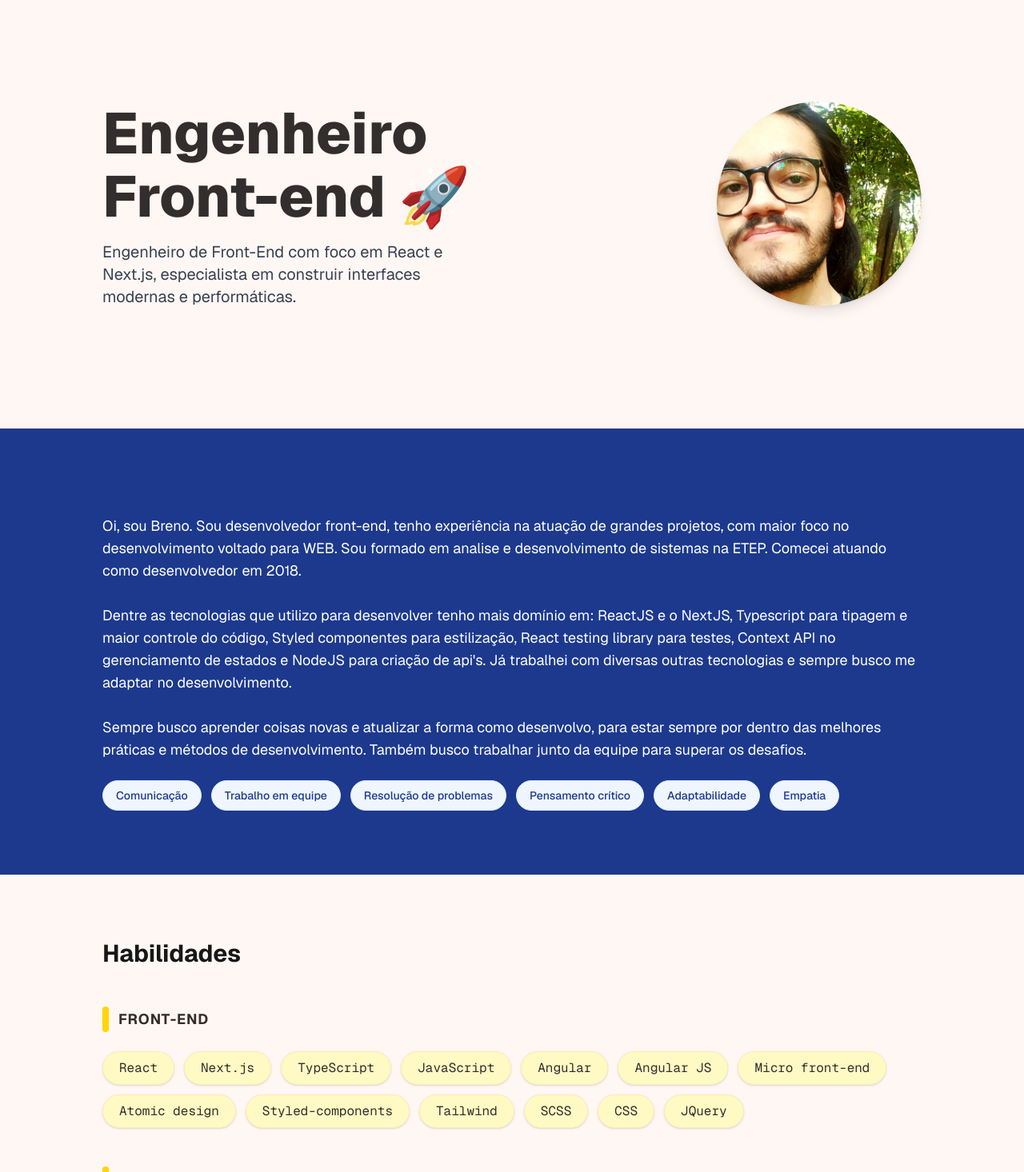
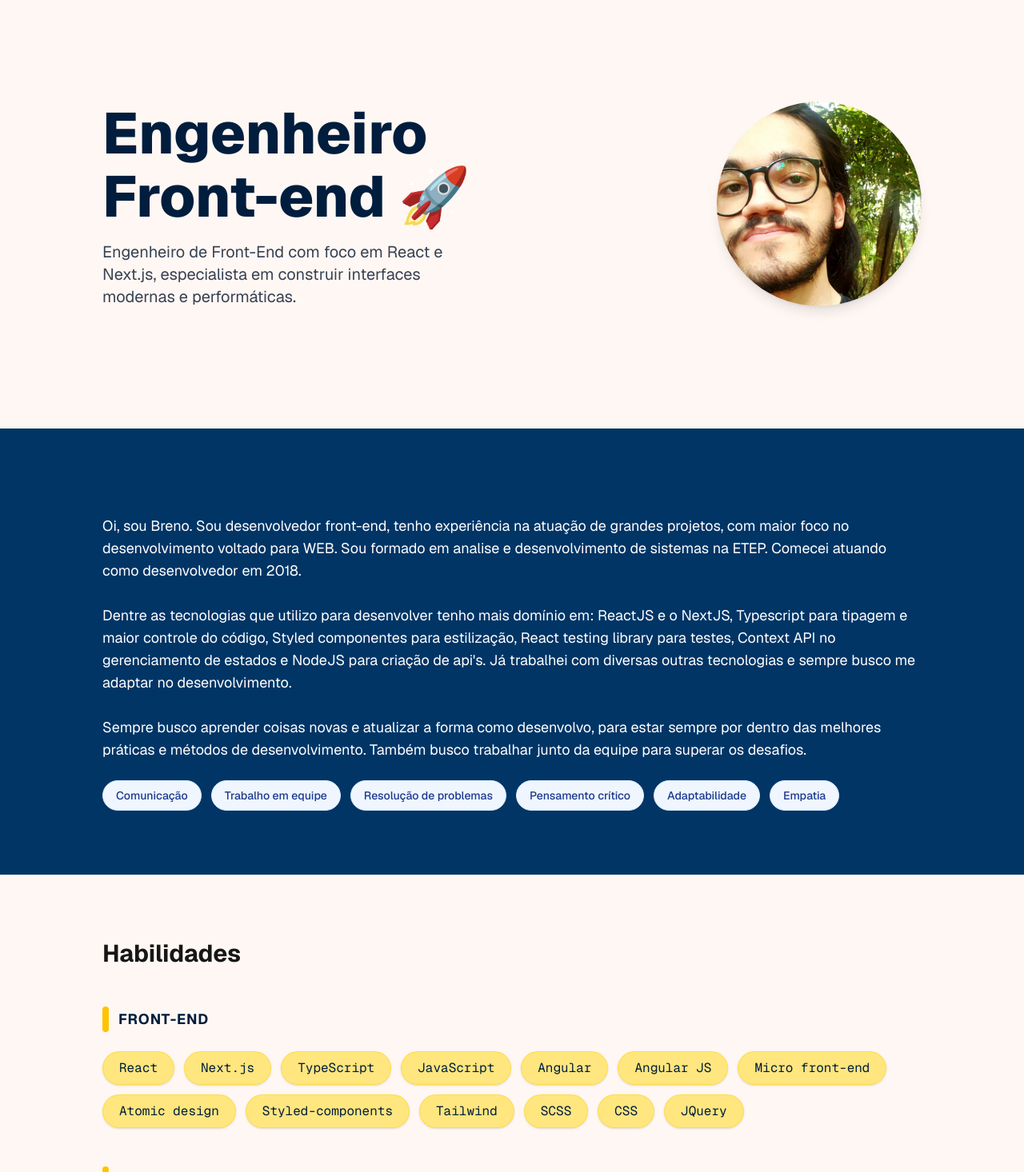
Before and after one commit to BrenoP/portfolio, a Next.js app: page / in a window 1280 px wide. Shown: the part 160-1626 px from the top of the page at 80% size. Built offline with nearby package versions, Linux system fonts and the light colour scheme.

Commit message:
Ajustes de click e modal

```diff
--- a/src/app/page.tsx
+++ b/src/app/page.tsx
@@ -267,12 +267,12 @@ export default function Home() {
 
   // Cores principais
   const COLOR_BG = '#FFF7F3';
-  const COLOR_HEADER = '#332E2E';
-  const COLOR_SKILL_TAG_BG = '#FFF9C4'; // amarelo claro
-  const COLOR_SKILL_TAG_BORDER = '#FFECB3'; // amarelo mais escuro
-  const COLOR_SKILL_TAG_TEXT = '#332E2E';
-  const COLOR_SKILL_BAR = '#FFD600'; // barra lateral
-  const COLOR_SECTION_BLUE = '#1C398E';
+  const COLOR_HEADER = '#001d3d';
+  const COLOR_SKILL_TAG_BG = 'rgba(255, 214, 10, .5)'; // amarelo claro
+  const COLOR_SKILL_TAG_BORDER = 'rgba(255, 214, 10, .5)'; // amarelo mais escuro
+  const COLOR_SKILL_TAG_TEXT = '#001d3d';
+  const COLOR_SKILL_BAR = '#ffc300'; // barra lateral
+  const COLOR_SECTION_BLUE = '#003566';
 
   return (
     <div className="min-h-screen flex flex-col font-sans" style={{ background: COLOR_BG }}>
@@ -442,7 +442,7 @@ export default function Home() {
                 <p className="text-gray-700 mb-2 px-8">{proj.descricao.length > 100 ? proj.descricao.slice(0, 100) + '...' : proj.descricao}</p>
                 <div className="flex flex-wrap gap-2 mt-2 px-8 pb-6">
                   {proj.tecnologias.map((tec) => (
-                    <span key={tec} className="bg-yellow-100 text-yellow-800 px-2 py-0.5 rounded text-xs font-mono">{tec}</span>
+                    <span key={tec} style={{ background: COLOR_SKILL_TAG_BG }} className="bg-yellow-100 text-yellow-800 px-2 py-0.5 rounded text-xs font-mono">{tec}</span>
                   ))}
                 </div>
               </button>
@@ -574,7 +574,7 @@ export default function Home() {
               exit={{ scale: 0.8, opacity: 0, y: 40, transition: { duration: 0.2 } }}
               onClick={(e: React.MouseEvent) => e.stopPropagation()}
             >
-              <button className="absolute top-4 right-4 text-gray-400 hover:text-gray-700 text-2xl font-bold" onClick={() => setSkillModal(null)}>&times;</button>
+              <button className="absolute top-4 right-4 text-gray-400 hover:text-gray-700 text-2xl font-bold cursor-pointer" onClick={() => setSkillModal(null)}>&times;</button>
               <h2 className="text-2xl font-bold mb-4 text-blue-900">{skillModal}</h2>
               <h4 className="font-semibold mb-2 text-gray-900">{lang === 'pt' ? 'Projetos que usam esta habilidade:' : 'Projects using this skill:'}</h4>
               <ul className="flex flex-col gap-2">
@@ -584,7 +584,7 @@ export default function Home() {
                 {skillProjects.map((proj) => (
                   <li key={proj.titulo}>
                     <button
-                      className="w-full text-left px-3 py-2 rounded hover:bg-blue-50 transition font-medium text-blue-900"
+                      className="w-full cursor-pointer text-left px-3 py-2 rounded hover:bg-blue-50 transition font-medium text-blue-900"
                       onClick={() => openProjectFromSkill(proj)}
                     >
                       {proj.titulo}
--- a/src/app/projetos/[slug]/page.tsx
+++ b/src/app/projetos/[slug]/page.tsx
@@ -85,21 +85,32 @@ export default function ProjetoPage() {
     );
   }
 
+  // Cores principais (iguais ao page.tsx)
+  const COLOR_BG = '#FFF7F3';
+  const COLOR_HEADER = '#001d3d';
+  const COLOR_SKILL_TAG_BG = 'rgba(255, 214, 10, .5)';
+  const COLOR_SKILL_TAG_BORDER = 'rgba(255, 214, 10, .5)';
+  const COLOR_SKILL_TAG_TEXT = '#001d3d';
+  const COLOR_SKILL_BAR = '#ffc300';
+  const COLOR_SECTION_BLUE = '#003566';
+
   return (
-    <div className="min-h-screen flex flex-col items-center py-16 px-4" style={{ background: '#FFF7F3' }}>
+    <div className="min-h-screen flex flex-col items-center py-16 px-4" style={{ background: COLOR_BG }}>
       <div className="w-full max-w-6xl mx-auto">
         <button
-          className="flex items-center gap-2 text-blue-800 hover:text-blue-600 mb-6 text-lg font-medium"
+          className="flex items-center gap-2 mb-6 text-lg font-medium"
+          style={{ color: COLOR_HEADER, cursor: 'pointer' }}
           onClick={() => router.push("/")}
         >
           <FaArrowLeft /> Voltar
         </button>
-        <h1 className="text-5xl font-extrabold text-blue-900 mb-6 text-center">{project.titulo}</h1>
+        <h1 className="text-5xl font-extrabold mb-6 text-center" style={{ color: COLOR_HEADER }}>{project.titulo}</h1>
         <div className="flex flex-wrap gap-3 justify-center mb-8">
           {project.tecnologias.map((tec: string) => (
             <button
               key={tec}
-              className="bg-yellow-100 text-yellow-800 px-4 py-2 rounded-full text-sm font-mono shadow-sm border border-yellow-200 focus:outline-none hover:bg-yellow-200 transition"
+              className="px-4 py-2 rounded-full text-sm font-mono shadow-sm focus:outline-none transition"
+              style={{ background: COLOR_SKILL_TAG_BG, color: COLOR_SKILL_TAG_TEXT, border: `1px solid ${COLOR_SKILL_TAG_BORDER}` }}
               onClick={() => openSkillModal(tec)}
             >
               {tec}
@@ -108,12 +119,13 @@ export default function ProjetoPage() {
         </div>
         <div className="flex flex-col md:flex-row gap-10 items-center">
           <div className="flex-1">
-            <p className="text-lg whitespace-pre-line text-gray-700 mb-4">{project.descricao}</p>
+            <p className="text-lg text-gray-700 mb-4">{project.descricao}</p>
             <a
               href={project.link}
               target="_blank"
               rel="noopener noreferrer"
-              className="inline-flex items-center gap-2 px-4 py-2 bg-blue-700 text-white rounded-full font-semibold shadow hover:bg-blue-800 transition mt-4"
+              className="inline-flex items-center gap-2 px-4 py-2 rounded-full font-semibold shadow transition mt-4"
+              style={{ background: COLOR_HEADER, color: '#fff' }}
             >
               {project.link.includes("github.com") ? (
                 <><FaGithub /> GitHub</>
```
